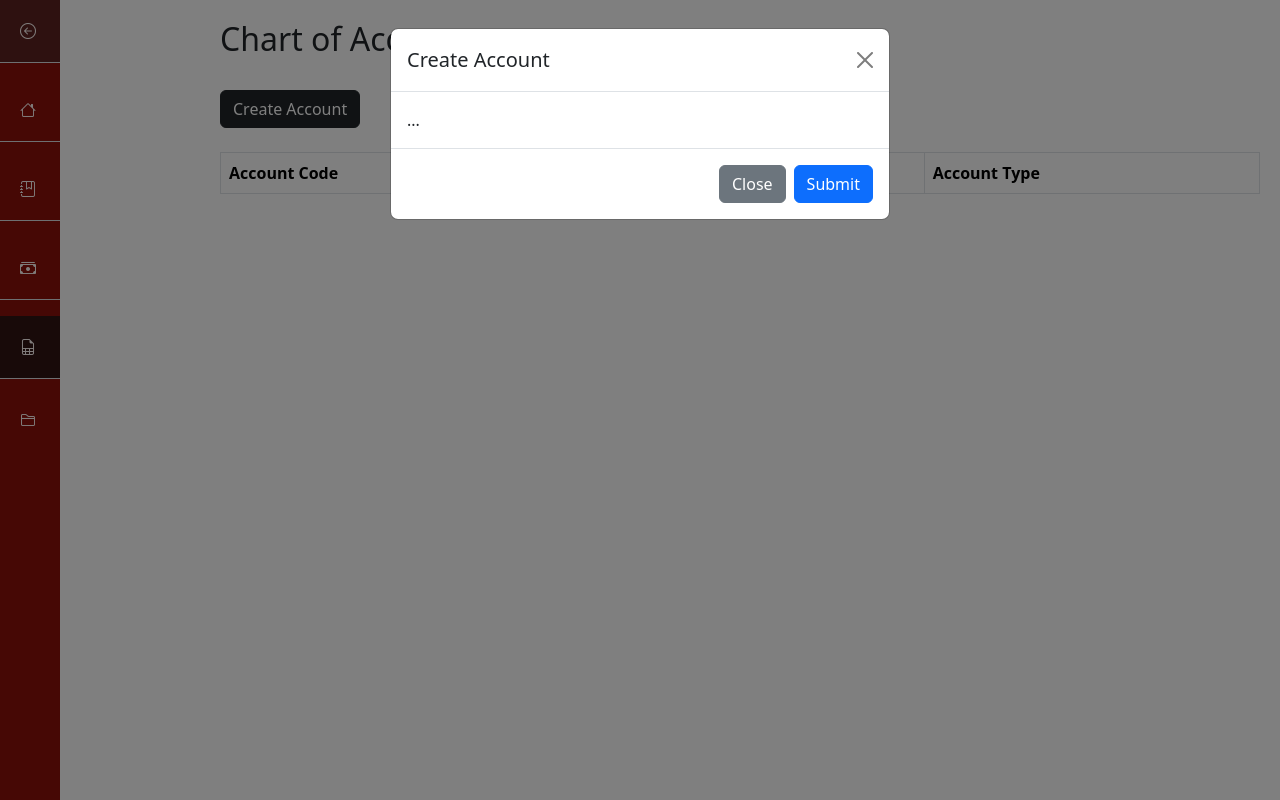
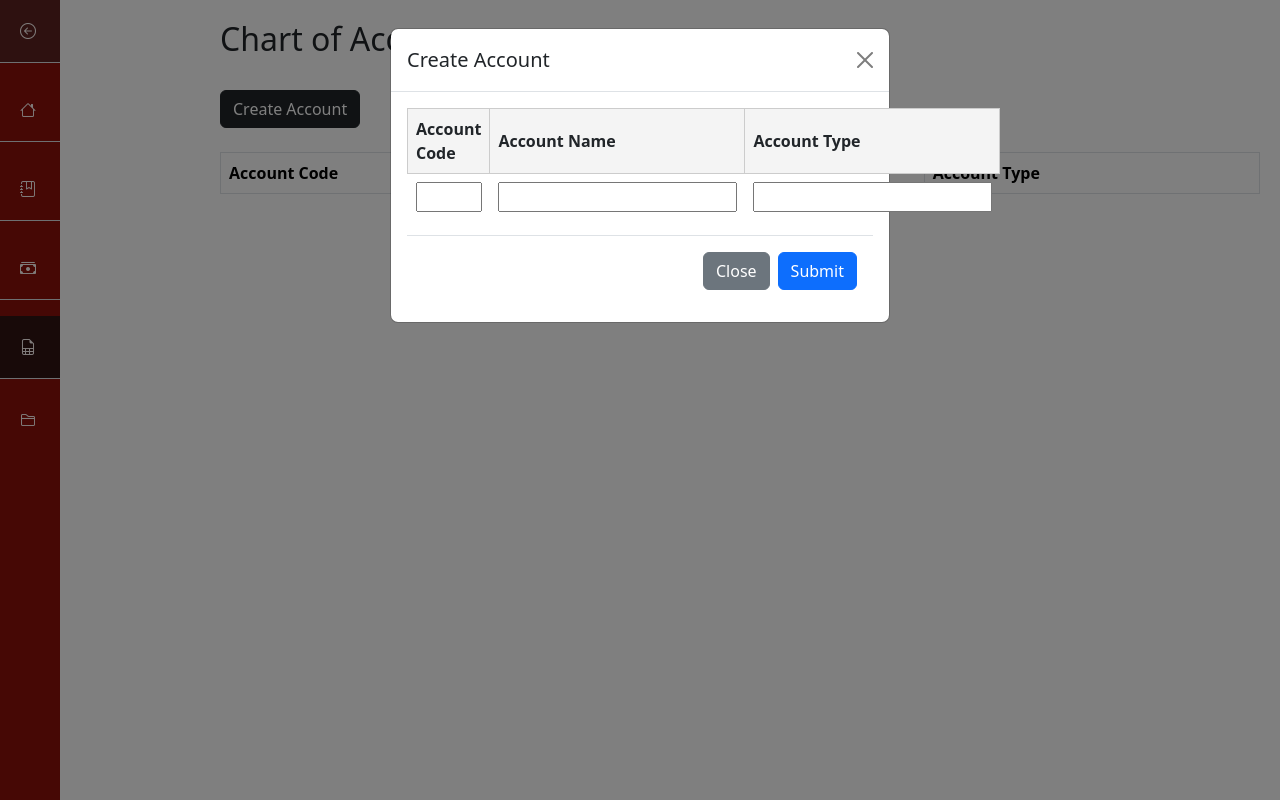
Before and after one commit to rjpd-7/Accounting-System, a Django app: page /accounts/ in a window 1280 px wide, after a click on "Create Account". Run offline with Django 5.2, Linux system fonts and the light colour scheme; lists and menus that the app fills with data are empty.

Commit message:
create accounts changes

```diff
--- a/AccountingSystem/Accounting_System/templates/Front_End/accounts.html
+++ b/AccountingSystem/Accounting_System/templates/Front_End/accounts.html
@@ -108,11 +108,33 @@
             <button type="button" class="btn-close" data-bs-dismiss="modal" aria-label="Close"></button>
         </div>
         <div class="modal-body">
-            ...
-        </div>
-        <div class="modal-footer">
-            <button type="button" class="btn btn-secondary" data-bs-dismiss="modal">Close</button>
-            <button type="button" class="btn btn-primary">Submit</button>
+            <div class="journal-form">
+                <form action="{% url '' %}" method="post">
+                    {% csrf_token %}
+                    <!-- Create Account -->
+                    <table>
+                        <thead>
+                            <tr>
+                                <th>Account Code</th>
+                                <th>Account Name</th>
+                                <th>Account Type</th>
+                            </tr>
+                        </thead>
+                        <tbody>
+                            <tr>
+                                <td><input type="number" name="account_code" required></td>
+                                <td><input type="text" name="account_name" required></td>
+                                <td><input type="text" name="account_tye" required></td>
+                            </tr>
+                        </tbody>
+                    </table>
+
+                <div class="modal-footer">
+                    <button type="button" class="btn btn-secondary" data-bs-dismiss="modal">Close</button>
+                    <input type="submit" class="btn btn-primary">
+                </div>
+            </form>
+            </div>
         </div>
         </div>
     </div>
```
Also changed, not shown: AccountingSystem/Accounting_System/static/styles/styles.css (line endings or trailing spaces).
